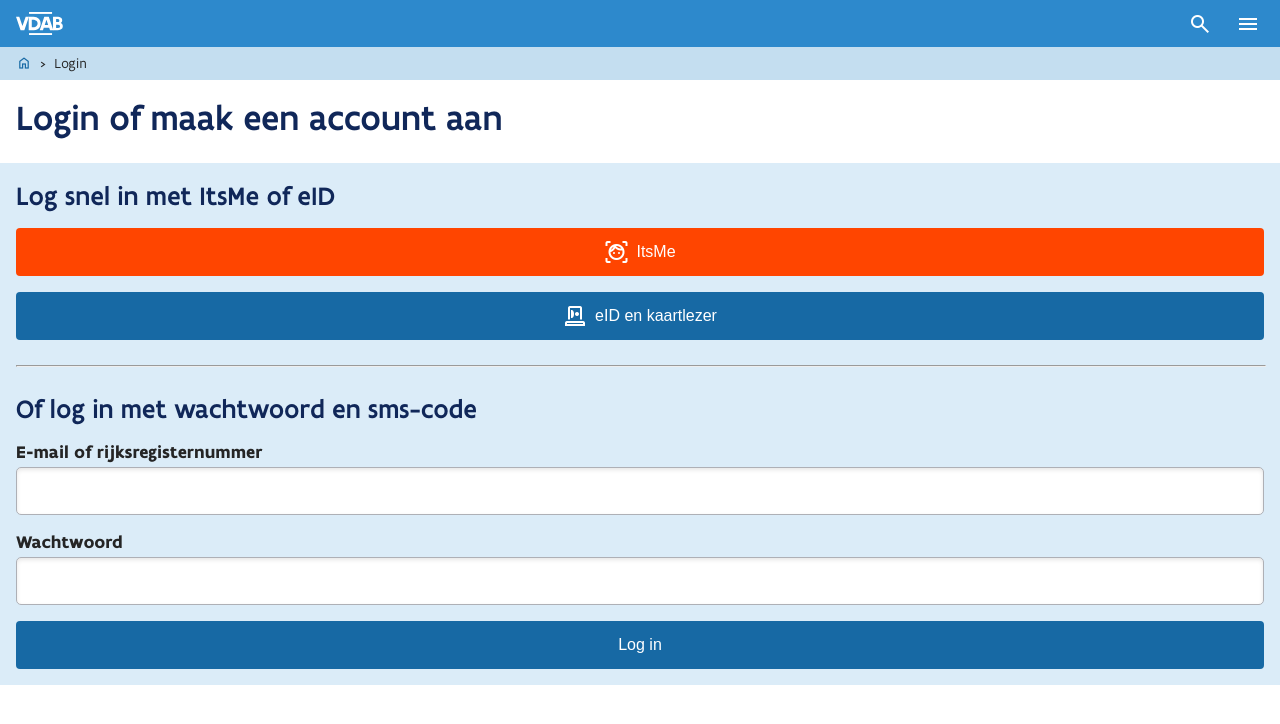
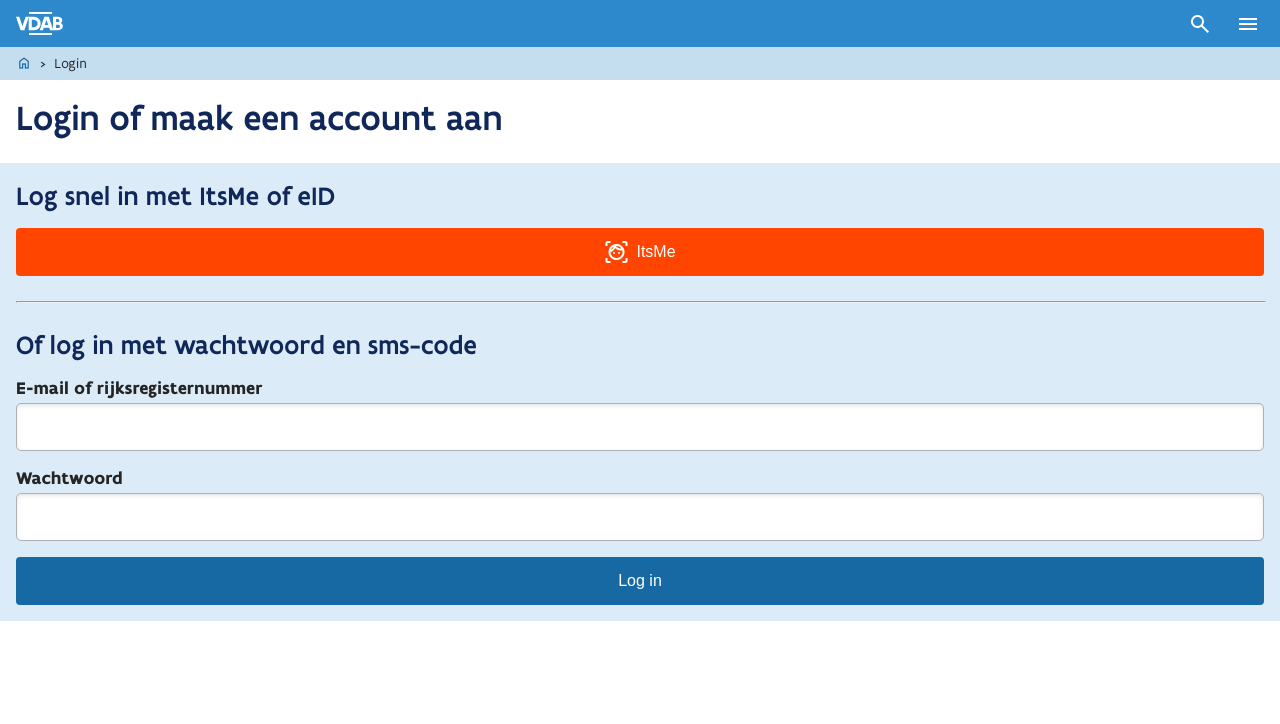
Before and after one commit to g-raph/vdab-vej-prototype, an Angular app: page /login in a window 1280 px wide. Shown: the top 724 px of the page. Built offline with nearby package versions, Linux system fonts and the light colour scheme.

Commit message:
login no eid

```diff
--- a/src/app/auth/login/login.component.html
+++ b/src/app/auth/login/login.component.html
@@ -7,12 +7,6 @@
                 familiar_face_and_zone
             </span>
             <span>ItsMe</span>
-        </button>
-        <button class="btn btn--primary">
-            <span class="material-symbols-outlined">
-                smart_card_reader
-            </span>
-            <span>eID en kaartlezer</span>
         </button>
         <hr>
         <h2>Of log in met wachtwoord en sms-code</h2>
```
